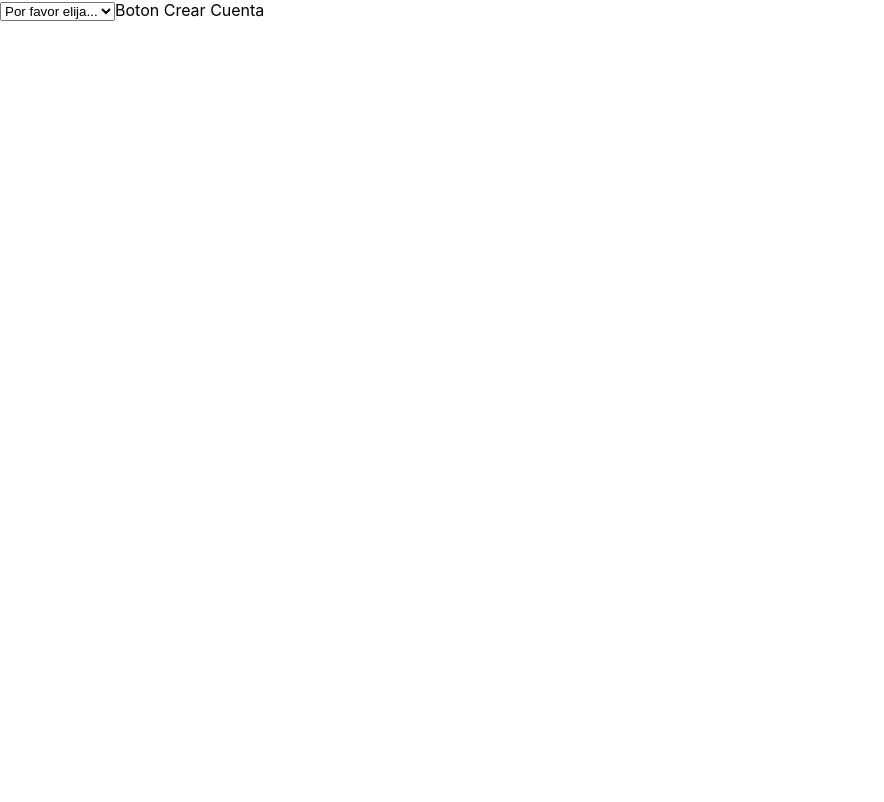
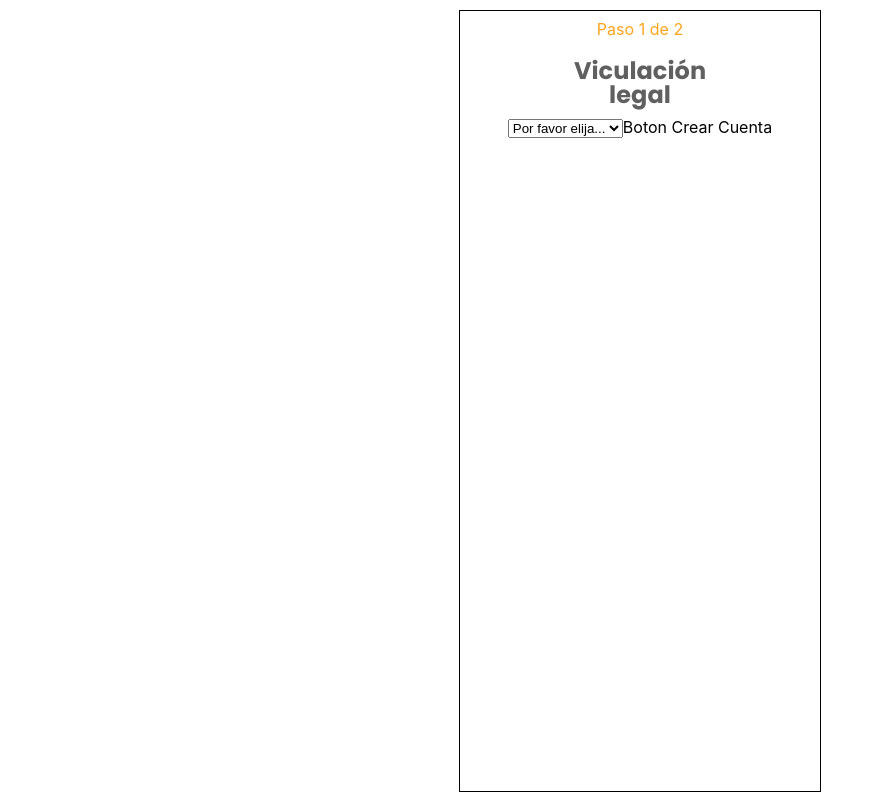
Before and after one commit to jonathanh21/mist-ap, a React (Create React App) app: page / in a window 1280 px wide. Shown: the whole page, without its empty margins (0-884 px from the left). Built offline with nearby package versions, Linux system fonts and the light colour scheme.

Commit message:
feature/SelectInput & TitleText & StepsText

```diff
--- a/public/index.html
+++ b/public/index.html
@@ -10,6 +10,11 @@
       content="Web site created using create-react-app"
     />
     <link rel="apple-touch-icon" href="%PUBLIC_URL%/logo192.png" />
+    <link rel="preconnect" href="https://fonts.gstatic.com" />
+    <link
+      href="https://fonts.googleapis.com/css2?family=Poppins:wght@100;200;300;400;500;600;700;800&display=swap"
+      rel="stylesheet"
+    />
     <!--
       manifest.json provides metadata used when your web app is installed on a
       user's mobile device or desktop. See https://developers.google.com/web/fundamentals/web-app-manifest/
--- a/src/App.tsx
+++ b/src/App.tsx
@@ -1,8 +1,13 @@
 import React from 'react';
+import StepsText from './components/StepsText.component';
+import TitleText from './components/TitleText.component';
 import { FormCrearCuenta } from './pages/CrearCuenta.page/components/FormCrearCuenta.component';
+
 function App() {
   return (
     <div className='App'>
+      <StepsText text='Paso 1 de 2' />
+      <TitleText text='Viculación legal' />
       <FormCrearCuenta />
     </div>
   );
--- /dev/null
+++ b/src/components/StepsText.component.tsx
@@ -0,0 +1,11 @@
+import React from 'react';
+import '../styles/Sass/index.scss';
+interface IStepsProps {
+  text: string;
+}
+
+const StepsText = ({ text }: IStepsProps) => {
+  return <div className='StepsText'>{text}</div>;
+};
+
+export default StepsText;
--- /dev/null
+++ b/src/components/TitleText.component.tsx
@@ -0,0 +1,11 @@
+import React from 'react';
+import '../styles/Css/index.css';
+interface ITitleProps {
+  text: string;
+}
+
+const TitleText = ({ text }: ITitleProps) => {
+  return <div className='TitleText'>{text}</div>;
+};
+
+export default TitleText;
--- /dev/null
+++ b/src/models/components.interfaces.ts
@@ -0,0 +1,5 @@
+export interface IselectProps {
+  handleInputChange: (name: string, value: string | number | null) => void;
+  selectValues: string[];
+  inputType: string;
+}
--- a/src/pages/CrearCuenta.page/components/FormCrearCuenta.component.tsx
+++ b/src/pages/CrearCuenta.page/components/FormCrearCuenta.component.tsx
@@ -1,5 +1,5 @@
 import React, { useState } from 'react';
-import SelectInput from '../../../components/SelectInput';
+import SelectInput from '../../../components/SelectInput.component';
 
 interface ItypeInput {
   type: string;
--- a/src/pages/CrearCuenta.page/components/FormSalonInfoGeneral.component.tsx
+++ b/src/pages/CrearCuenta.page/components/FormSalonInfoGeneral.component.tsx
@@ -1,5 +1,5 @@
 import React, { useState } from 'react';
-import SelectInput from '../../../components/SelectInput';
+import SelectInput from '../../../components/SelectInput.component';
 import { IinputSalon } from '../../../models';
 
 function FormSalonInfoGeneral() {
--- a/src/styles/Css/index.css
+++ b/src/styles/Css/index.css
@@ -21,4 +21,34 @@ input {
   font-size: 14px;
   line-height: 21px;
 }
+
+.TitleText {
+  width: 190px;
+  left: 55px;
+  top: 76px;
+  box-sizing: border-box;
+  font-weight: 700;
+  font-family: 'Poppins';
+  font-size: 24px;
+  line-height: 1.5rem;
+  letter-spacing: 0.002em;
+  color: #606060;
+  text-align: center;
+  margin: 10px auto;
+}
+
+.StepsText {
+  width: 251px;
+  height: 18px;
+  left: 53.5px;
+  top: 46px;
+  font-style: normal;
+  font-weight: 400;
+  font-size: 16px;
+  line-height: 16px;
+  letter-spacing: 0.002em;
+  color: #ffa41d;
+  text-align: center;
+  margin: 10px auto;
+}
 /*# sourceMappingURL=index.css.map */
--- a/src/styles/Sass/index.scss
+++ b/src/styles/Sass/index.scss
@@ -21,3 +21,35 @@ input {
   font-size: 14px;
   line-height: 21px;
 }
+
+.TitleText {
+  width: 190px;
+  left: 55px;
+  top: 76px;
+  box-sizing: border-box;
+  font-weight: 700;
+  font-family: 'Poppins';
+  font-size: 24px;
+  line-height: 1.5rem;
+  letter-spacing: 0.002em;
+  color: #606060;
+  text-align: center;
+  margin: 10px auto;
+}
+
+.StepsText {
+  width: 251px;
+  height: 18px;
+  left: 53.5px;
+  top: 46px;
+
+  font-style: normal;
+  font-weight: 400;
+  font-size: 16px;
+  line-height: 16px;
+  letter-spacing: 0.002em;
+
+  color: #ffa41d;
+  text-align: center;
+  margin: 10px auto;
+}
```
Also changed, not shown: src/components/SelectInput.component.tsx (renamed from src/components/SelectInput.tsx, +2 -5 lines), 1 other file (tests, documents, lock files or other folders).
